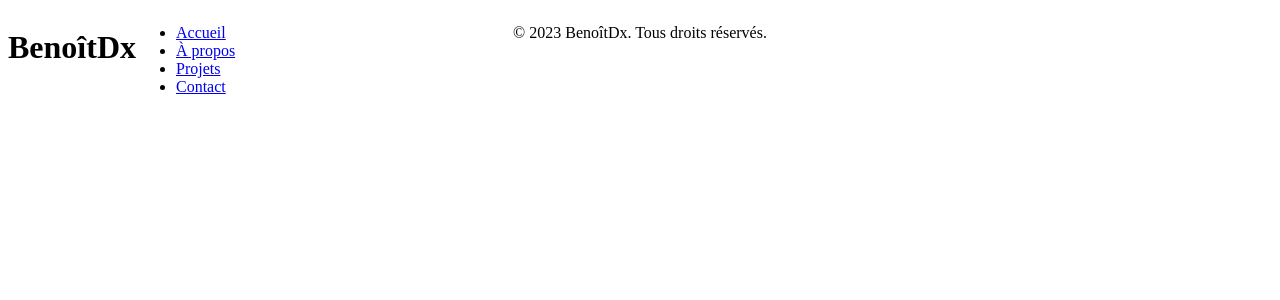
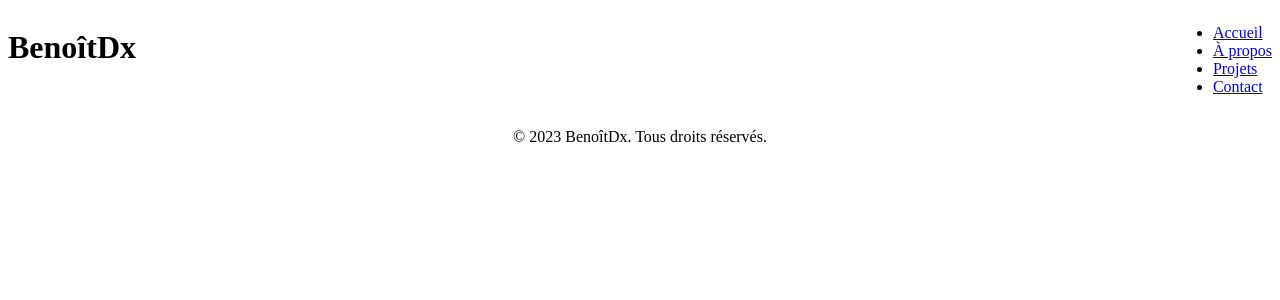
Before and after one commit to BenoitDx/P8OC, a React (Create React App) app in the folder portofolio/: page / in a window 1280 px wide. Shown: the top 300 px of the page. Built offline with nearby package versions, Linux system fonts and the light colour scheme.

Commit message:
font awesome add

```diff
--- a/portofolio/package.json
+++ b/portofolio/package.json
@@ -3,6 +3,7 @@
   "version": "0.1.0",
   "private": true,
   "dependencies": {
+    "@fortawesome/fontawesome-free": "^6.4.0",
     "@testing-library/jest-dom": "^5.17.0",
     "@testing-library/react": "^13.4.0",
     "@testing-library/user-event": "^13.5.0",
--- a/portofolio/src/styles/Header.css
+++ b/portofolio/src/styles/Header.css
@@ -2,5 +2,5 @@
  display: flex;
  flex-direction: row;
  justify-content: space-between;
- position: fixed;
+
 }
```
Also changed, not shown: 1 other file (tests, documents, lock files or other folders).
